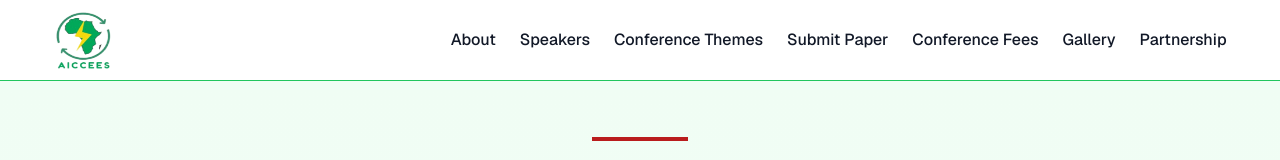
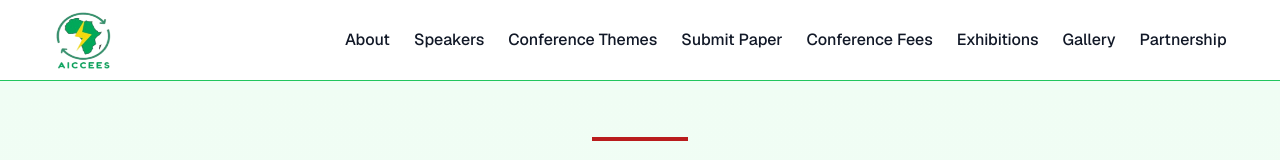
Before and after one commit to Nathaniyell/aiccees, a Next.js app: page /gallery in a window 1280 px wide. Shown: the top 160 px of the page. Built offline with nearby package versions, Linux system fonts and the light colour scheme.

Commit message:
add exhibition to navbar

```diff
--- a/src/components/layout/Header.tsx
+++ b/src/components/layout/Header.tsx
@@ -37,6 +37,7 @@ export function Header() {
     { href: '/#themes', label: 'Conference Themes' },
     { href: '/#submissions', label: 'Submit Paper' },
     { href: '/#participation', label: 'Conference Fees' },
+    { href: '/#exhibitions', label: 'Exhibitions' },
     { href: '/gallery', label: 'Gallery' },
     { href: '/partners', label: 'Partnership' },
   ]
```
